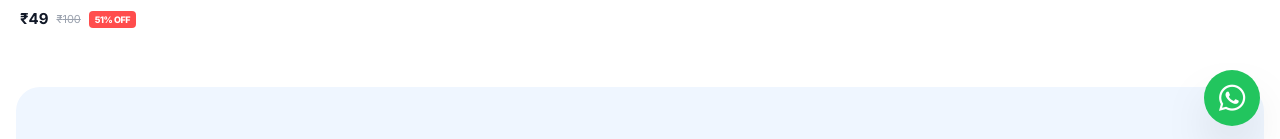
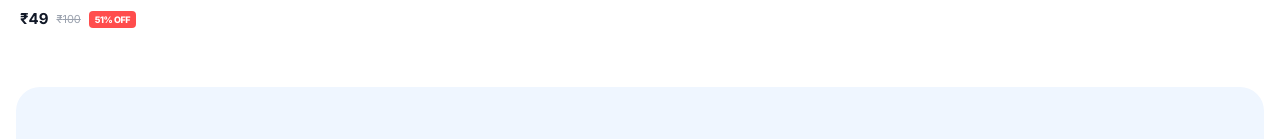
Before and after one commit to smartshop99com-ai/smart-shop99, a React (Vite) app: page / in a window 1280 px wide. Shown: the part 644-783 px from the top of the page. Built offline with nearby package versions, Linux system fonts and the light colour scheme.

Commit message:
Remove: WhatsApp floating icon from footer

```diff
--- a/components/Footer.tsx
+++ b/components/Footer.tsx
@@ -1,6 +1,6 @@
 
 import React from 'react';
-import { SHOP_NAME, SHOP_WHATSAPP_NUMBER, SHOP_ADDRESS, SHOP_MOBILE } from '../constants';
+import { SHOP_NAME, SHOP_ADDRESS, SHOP_MOBILE } from '../constants';
 
 const Footer: React.FC = () => {
   return (
@@ -38,16 +38,6 @@ const Footer: React.FC = () => {
           © {new Date().getFullYear()} {SHOP_NAME}. All rights reserved.
         </div>
       </div>
-
-      {/* Floating WhatsApp Button */}
-      <a
-        href={`https://wa.me/${SHOP_WHATSAPP_NUMBER}`}
-        target="_blank"
-        rel="noopener noreferrer"
-        className="whatsapp-float bg-green-500 text-white w-14 h-14 rounded-full flex items-center justify-center text-3xl shadow-2xl hover:bg-green-600 transition-all hover:scale-110 active:scale-90"
-      >
-        <i className="fa-brands fa-whatsapp"></i>
-      </a>
     </footer>
   );
 };
--- a/index.html
+++ b/index.html
@@ -13,17 +13,6 @@
             font-family: 'Inter', sans-serif;
             scroll-behavior: smooth;
             -webkit-tap-highlight-color: transparent;
-        }
-        .whatsapp-float {
-            position: fixed;
-            bottom: 70px; /* Elevated to accommodate bottom bar */
-            right: 20px;
-            z-index: 1000;
-        }
-        @media (min-width: 768px) {
-            .whatsapp-float {
-                bottom: 30px;
-            }
         }
         .scrollbar-hide::-webkit-scrollbar {
             display: none;
```
